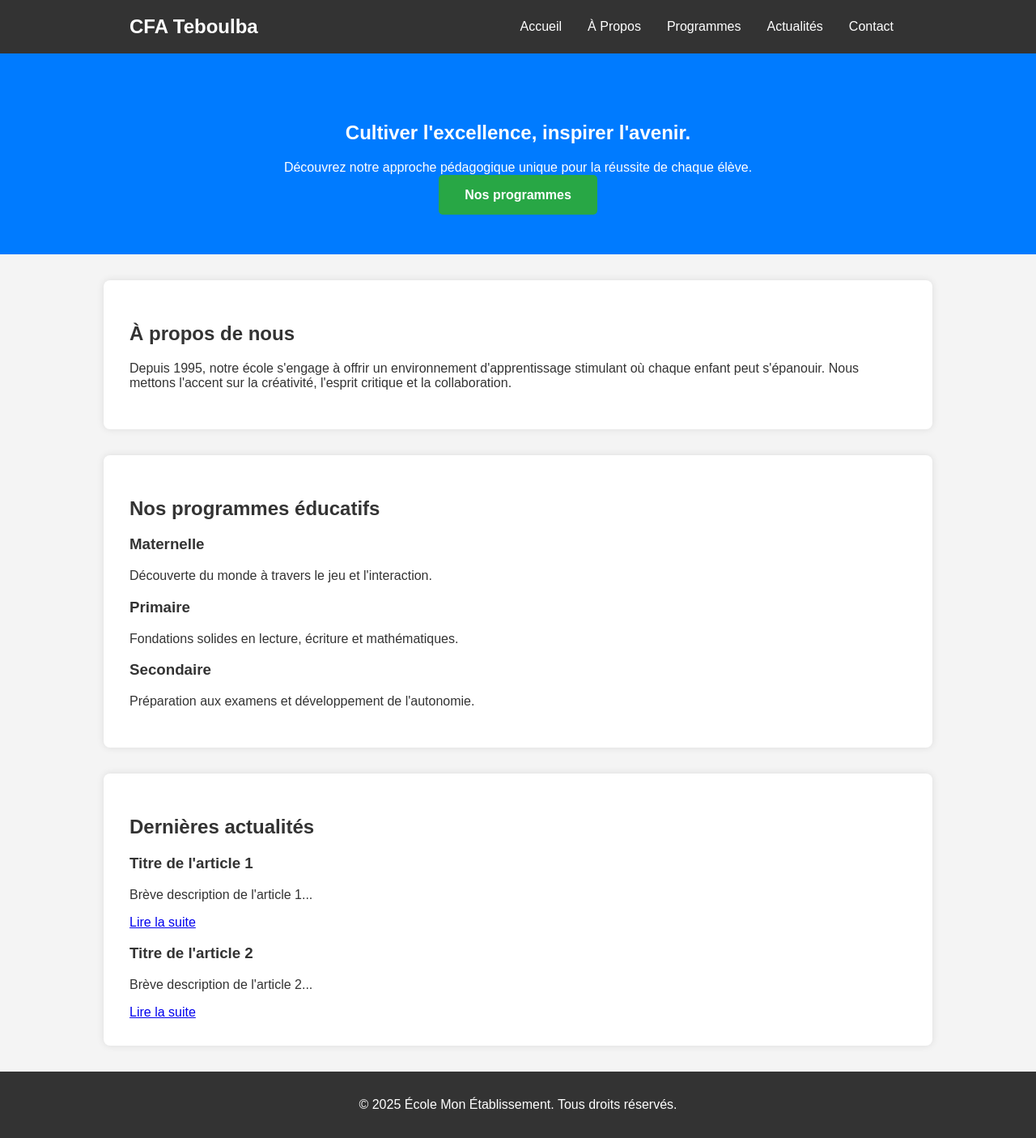
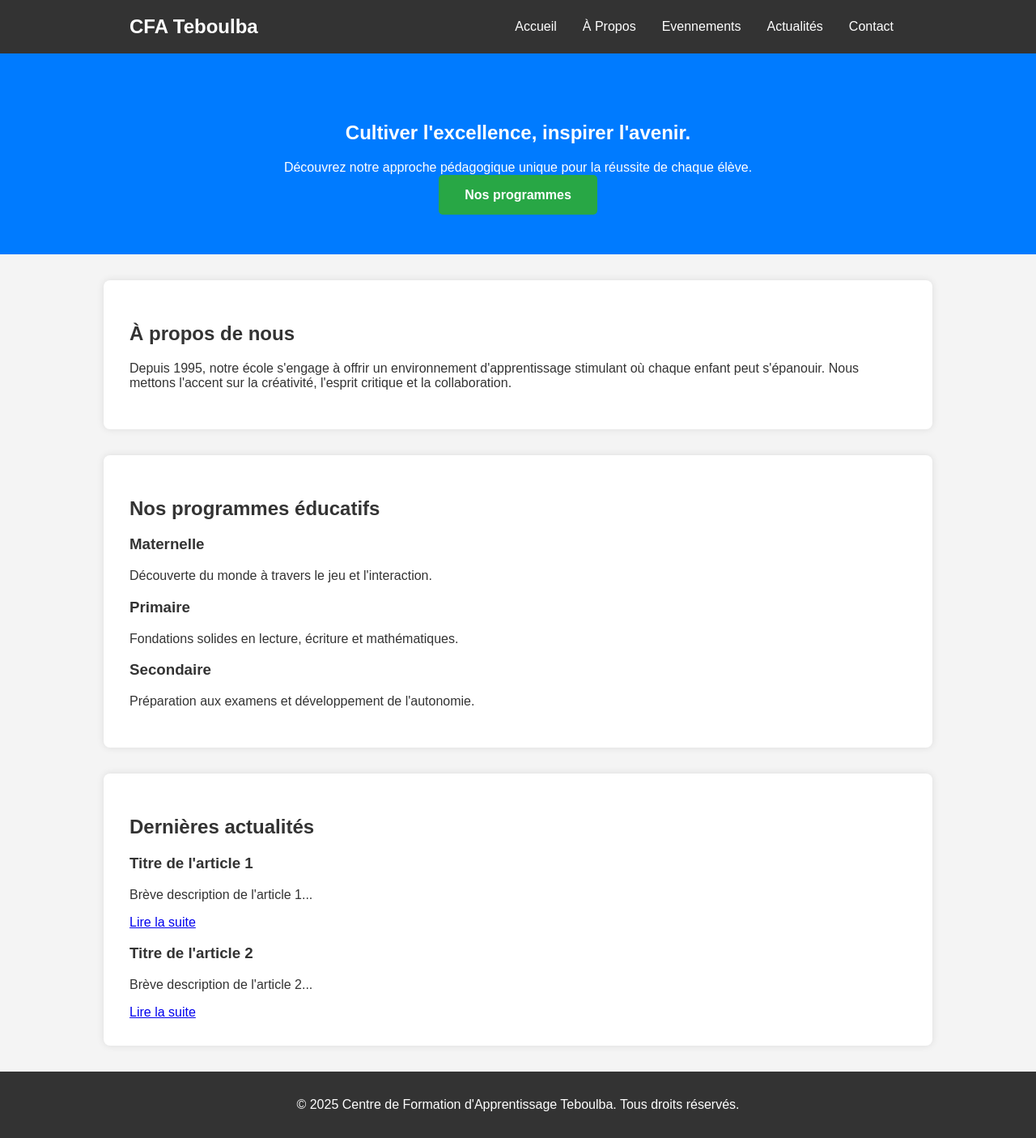
Before and after one commit to espaceons/centresql, a PHP site: page / in a window 1280 px wide. Shown: the whole page at 81% size. Run offline with PHP 8.4, Linux system fonts and the light colour scheme.

Commit message:
header.php1

```diff
--- a/footer.php
+++ b/footer.php
@@ -1,6 +1,6 @@
 </main>
 <footer>
-    <p>&copy; 2025 École Mon Établissement. Tous droits réservés.</p>
+    <p>&copy; 2025 Centre de Formation d'Apprentissage Teboulba. Tous droits réservés.</p>
 </footer>
 
 </body>
--- a/header.php
+++ b/header.php
@@ -16,7 +16,7 @@
             <ul class="nav-links">
                 <li><a href="index.php">Accueil</a></li>
                 <li><a href="afficher_param.php">À Propos</a></li>
-                <li><a href="#programs">Programmes</a></li>
+                <li><a href="#programs">Evennements</a></li>
                 <li><a href="#news">Actualités</a></li>
                 <li><a href="#contact">Contact</a></li>
             </ul>
```
